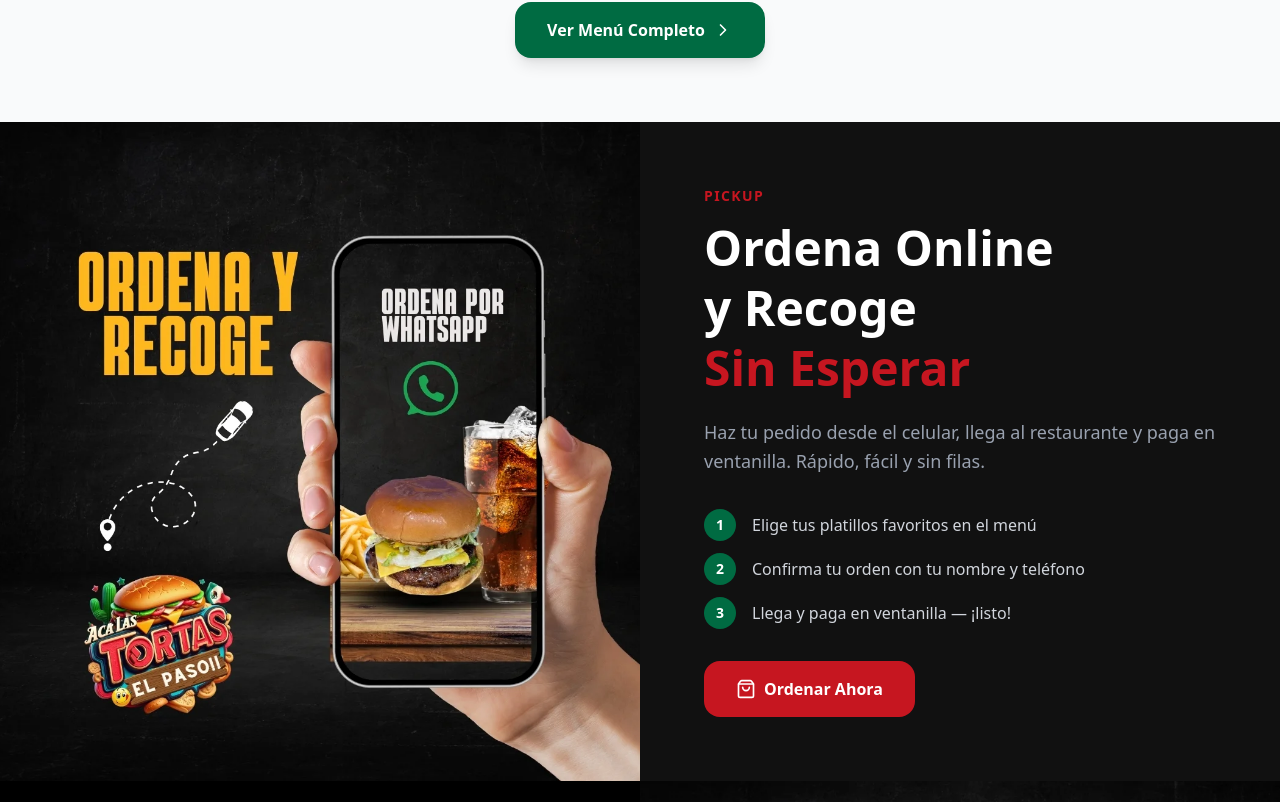
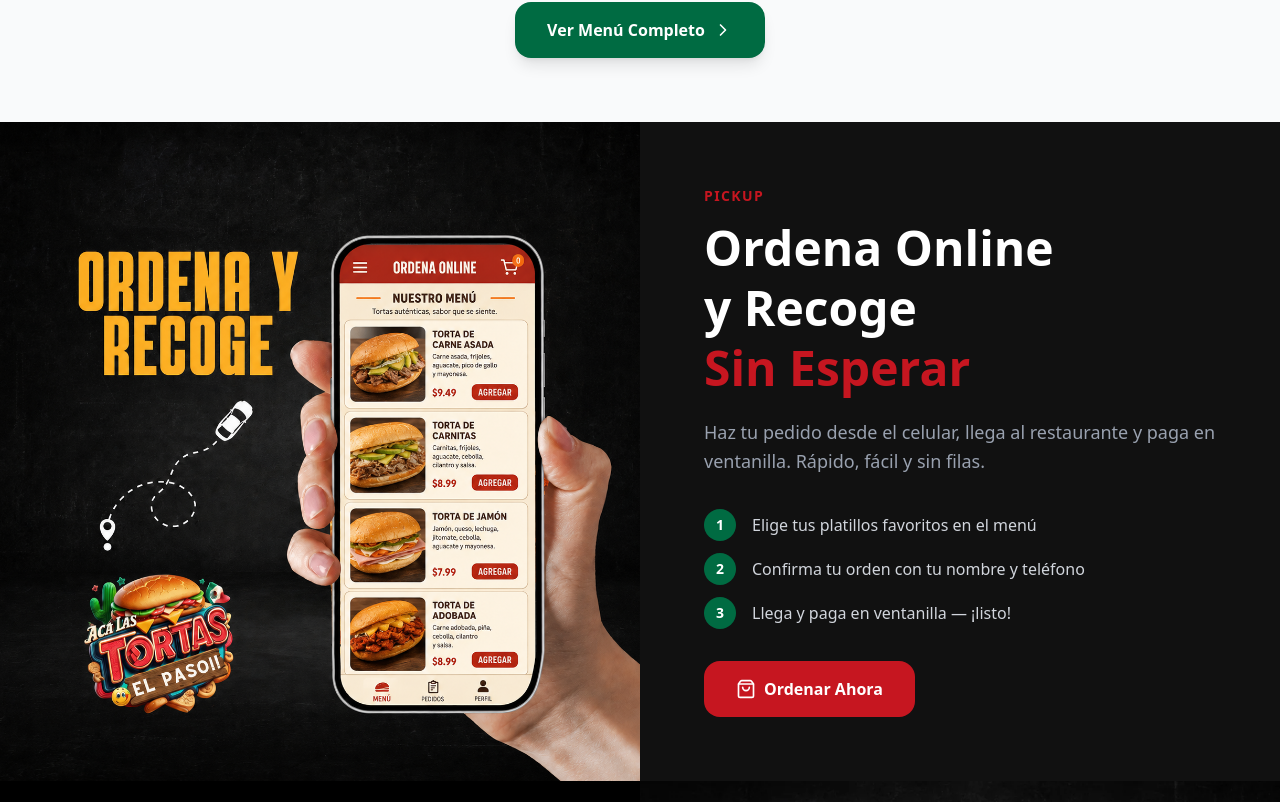
Before and after one commit to julioolivodeveloper/acalastortas, a Next.js app: page / in a window 1280 px wide. Shown: the part 1078-1880 px from the top of the page. Built offline with nearby package versions, Linux system fonts and the light colour scheme; no server answers; the database is empty.

Commit message:
feat: reemplazar imagen Ordena y Recoge por nueva imagen ChatGPT

```diff
--- a/app/page.tsx
+++ b/app/page.tsx
@@ -131,7 +131,7 @@
         <div className="grid grid-cols-1 lg:grid-cols-2">
           {/* Image */}
           <div className="relative h-80 lg:h-auto">
-            <img src="/ordena-recoge.webp" alt="Ordena y Recoge" className="w-full h-full object-cover" />
+            <img src="/ordena-recoge.png" alt="Ordena y Recoge" className="w-full h-full object-cover" />
           </div>
           {/* Content */}
           <div className="flex flex-col justify-center px-8 py-16 lg:px-16" style={{ backgroundColor: '#111' }}>
```
Also changed, not shown: public/ordena-recoge.png (added).
